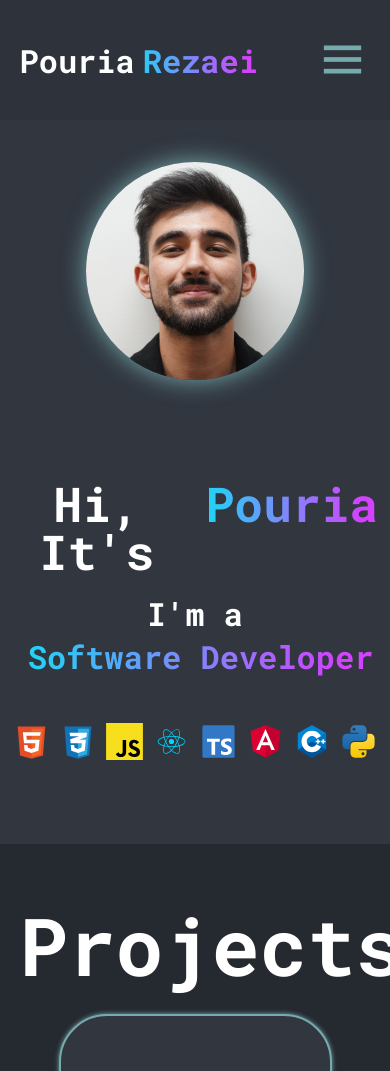
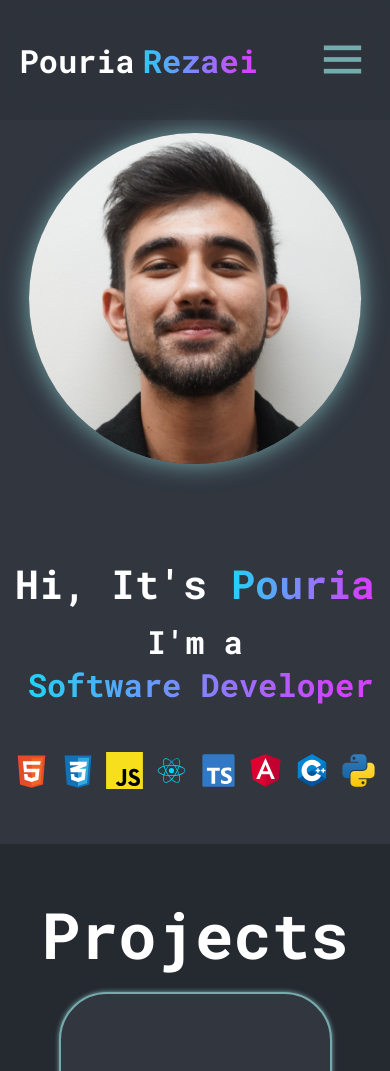
Before and after one commit to PouriaRez/PersonalPortfolio, a plain HTML site: page index.html in a window 390 px wide. Shown: the top 1071 px of the page. Drawn offline with nearby package versions, Linux system fonts and the light colour scheme; a script that the page names is missing.

Commit message:
Fixed responsiveness for smaller screens

```diff
--- a/style.css
+++ b/style.css
@@ -552,3 +552,19 @@ section{
     }
 
 }
+
+@media(max-width: 474px) {
+    .navbar{
+        width: 80vw;
+    }
+    .home-img img {
+        width: 85vw;
+    }
+    .home-content h1{
+        font-size: 2.5rem;
+    }
+
+    .heading{
+        font-size: 4rem;
+    }
+}
```
